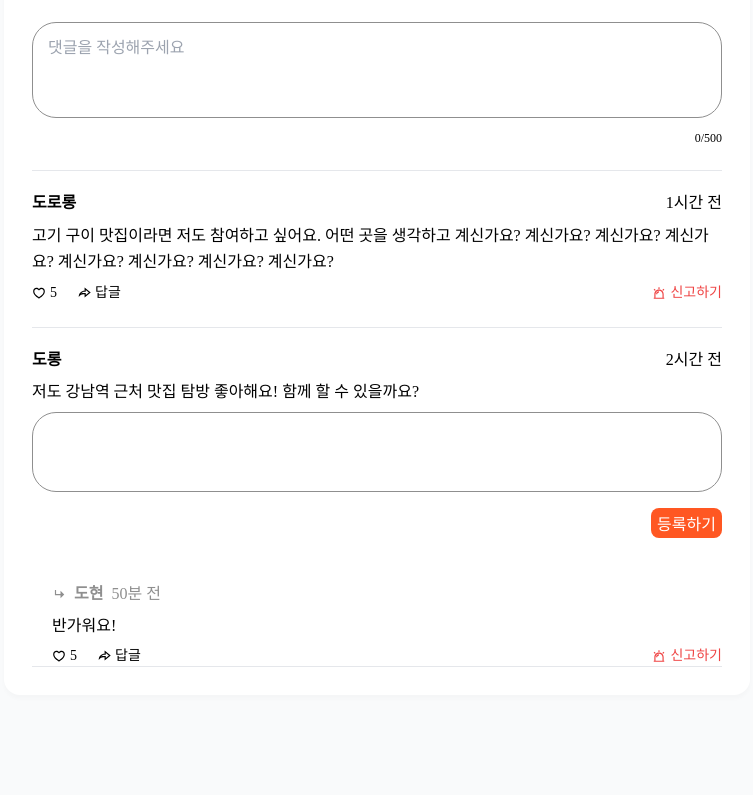
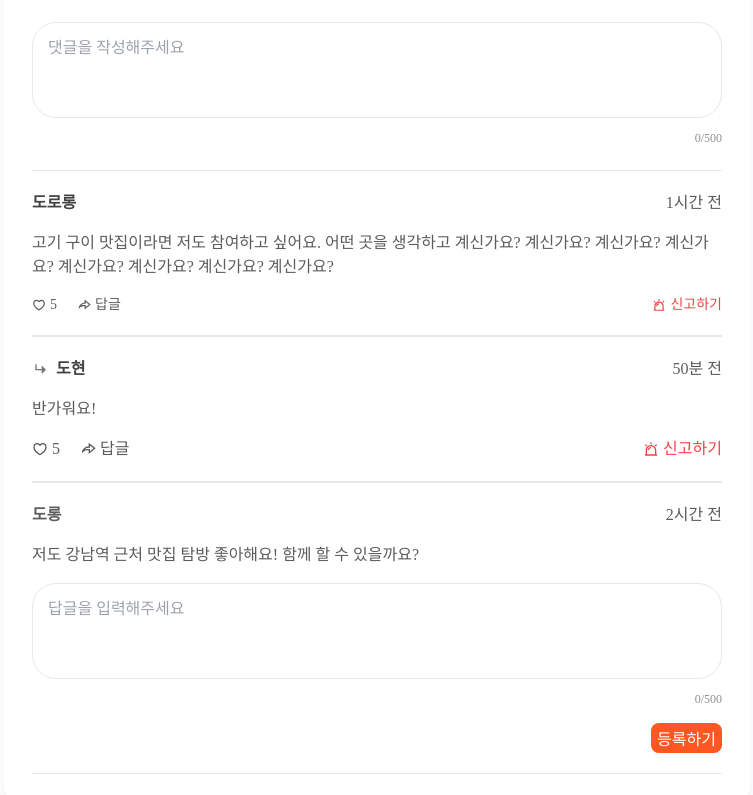
Before and after one commit to devdorong/BaB, a React (Vite) app: page /member/community/detail in a window 1280 px wide. Shown: the part 865-1660 px from the top of the page, without its empty margins (263-1016 px from the left). Built offline with nearby package versions, Linux system fonts and the light colour scheme; no server answers; a web font is replaced by a local one.

Commit message:
[docs] 게시글작성 진행중

```diff
--- a/src/pages/member/communitys/CommunityDetailPage.tsx
+++ b/src/pages/member/communitys/CommunityDetailPage.tsx
@@ -99,26 +99,27 @@ function CommunityDetailPage() {
           {/* 댓글등록 클릭시 작성될 내용 */}
           <textarea
             placeholder="댓글을 작성해주세요"
-            className="w-full h-24 px-4 py-3.5 rounded-3xl outline outline-1 outline-offset-[-1px] outline-color-grayscale-g-150 text-babgray-500 text-base resize-none focus:outline-none focus:ring-1 focus:ring-bab-500"
+            className="w-full h-24 px-4 py-3.5 rounded-3xl outline outline-1 outline-offset-[-1px] outline-babgray text-babgray-800 resize-none focus:outline-none focus:ring-1 focus:ring-bab"
           />
           {/* textarea 에 작성된 글자수 제한,실시간 연동 500자 제한*/}
-          <p className="self-stretch text-right text-color-grayscale-g500 text-xs">0/500</p>
+          <p className="self-stretch text-right text-babgray-500 text-xs">0/500</p>
         </div>
+        <div>
           {/* 기본버전 */}
-        <div className="flex flex-col gap-2 border-t border-테두리 pt-5">
+          <div className="flex flex-col gap-4 border-y border-y-babgray py-5 text-babgray-700">
             <div className="flex justify-between items-start">
               {/* 댓글작성자 닉네임 */}
-            <span className="text-color-grayscale-g800 text-base font-bold">도로롱</span>
+              <span className="text-babgray-800 font-bold">도로롱</span>
               {/* 댓글 작성시간 */}
-            <span className="text-color-grayscale-g700 text-base">1시간 전</span>
+              <span className="text-babgray-700">1시간 전</span>
             </div>
             {/* 등록한 댓글 내용 */}
-          <p className="text-color-grayscale-g700 text-base leading-relaxed">
+            <p className="text-babgray-700">
               고기 구이 맛집이라면 저도 참여하고 싶어요. 어떤 곳을 생각하고 계신가요? 계신가요?
               계신가요? 계신가요? 계신가요? 계신가요? 계신가요? 계신가요?
             </p>
             <div className="flex justify-between items-center text-sm">
-            <div className="flex gap-5 text-color-grayscale-g700">
+              <div className="flex gap-5 text-babgray-700">
                 {/* 눌렀을때 색바뀌면서 활성화 되며 개수 증가, 한번더 누르면 원상복구 후 좋아요 개수 감소 */}
                 <div className="flex items-center gap-1 cursor-pointer">
                   <RiHeart3Line />
@@ -137,39 +138,22 @@ function CommunityDetailPage() {
               </div>
             </div>
           </div>
-        {/* 답글버튼 눌렀을때 버전 */}
-        <div className="flex flex-col gap-2 border-t border-테두리 pt-5">
-          <div className="flex justify-between items-start">
-            {/* 답글 작성자 닉네임 */}
-            <p className="text-color-grayscale-g800 text-base font-bold">도롱</p>
-            {/* 답글 작성 시간 */}
-            <p className="text-color-grayscale-g700 text-base">2시간 전</p>
+          {/* 답글 달렸을때 버전 */}
+          <div className="flex flex-col gap-4 border-y border-y-babgray py-5 text-babgray-700">
+            <div className="flex justify-between items-center gap-2 text-babgray-500">
+              <div className="flex items-center gap-2">
+                <RiCornerDownRightFill className="text-babgray-600" />
+                {/* 답글 단 회원의 닉네임 */}
+                <p className="text-babgray-800 font-bold">도현</p>
               </div>
-          {/* 답글을 달 댓글 내용 */}
-          <p className="text-color-grayscale-g700 text-base">
-            저도 강남역 근처 맛집 탐방 좋아해요! 함께 할 수 있을까요?
-          </p>
-          {/* 답글 내용 */}
-          <textarea className="w-full h-20 px-4 py-3.5 rounded-3xl outline outline-1 outline-offset-[-1px] outline-color-grayscale-g-150 text-babgray-500 resize-none" />
-          <div className="flex justify-end pt-2">
-            {/* 등록하기 버튼 */}
-            <ButtonFillSm style={{ width: 'auto', fontWeight: 400 }}>등록하기</ButtonFillSm>
-          </div>
-        </div>
-        {/* 답글 달렸을때 버전 */}
-        <div className="flex flex-col gap-2 pl-5 border-b border-테두리 pt-5">
-          <div className="flex items-center gap-2 text-sm text-babgray-500">
-            <RiCornerDownRightFill className="text-color-grayscale-g600" />
-            {/* 답글 단 회원의 닉네임 */}
-            <p className="text-color-grayscale-g800 text-base font-bold">도현</p>
               {/* 답글 단 시간 */}
-            <p className="text-color-grayscale-g700 text-base">50분 전</p>
+              <p className="text-babgray-700">50분 전</p>
             </div>
             <div>
               {/* 답글 내용 */}
               <p className="text-color-grayscale-g700 text-base">반가워요!</p>
             </div>
-          <div className="flex justify-between items-center text-sm">
+            <div className="flex justify-between items-center">
               <div className="flex gap-5 text-color-grayscale-g700">
                 <div className="flex items-center gap-1 cursor-pointer">
                   {/* 눌렀을때 색바뀌면서 활성화 되며 개수 증가, 한번더 누르면 원상복구 후 좋아요 개수 감소 */}
@@ -189,6 +173,30 @@ function CommunityDetailPage() {
               </div>
             </div>
           </div>
+          {/* 답글버튼 눌렀을때 버전 */}
+          <div className="flex flex-col gap-4 border-y border-y-babgray py-5 text-babgray-700">
+            <div className="flex justify-between items-center">
+              {/* 답글 작성자 닉네임 */}
+              <p className="font-bold">도롱</p>
+              {/* 답글 작성 시간 */}
+              <p>2시간 전</p>
+            </div>
+            {/* 답글을 달 댓글 내용 */}
+            <p>저도 강남역 근처 맛집 탐방 좋아해요! 함께 할 수 있을까요?</p>
+            {/* 답글 내용 */}
+            <div className="flex flex-col gap-3">
+              <textarea
+                className="w-full h-24 px-4 py-3.5 rounded-3xl outline outline-1 outline-offset-[-1px] outline-babgray text-babgray-800 resize-none focus:outline-none focus:ring-1 focus:ring-bab"
+                placeholder="답글을 입력해주세요"
+              />
+              <p className="self-stretch text-right text-babgray-500 text-xs">0/500</p>
+            </div>
+            <div className="flex justify-end">
+              {/* 등록하기 버튼 */}
+              <ButtonFillSm style={{ width: 'auto', fontWeight: 400 }}>등록하기</ButtonFillSm>
+            </div>
+          </div>
+        </div>
       </div>
     </div>
   );
--- a/src/pages/member/communitys/CommunityPage.tsx
+++ b/src/pages/member/communitys/CommunityPage.tsx
@@ -211,8 +211,10 @@ function CommunityPage() {
               {currentItems.length > 0 ? (
                 currentItems.map(item => (
                   <div
+                    // 디테일 페이지 :id 이동 추가
+                    onClick={() => navigate(`/member/community/detail`)}
                     key={item.id}
-                    className="w-full h-auto flex flex-col gap-4 bg-white shadow-card rounded-xl2 py-6 px-8 "
+                    className="w-full h-auto flex flex-col gap-4 bg-white shadow-card rounded-xl2 py-6 px-8 cursor-pointer"
                   >
                     <div className="flex justify-between">
                       <div>{tagComponents[item.tag as FilteredTag] ?? item.tag}</div>
@@ -228,6 +230,8 @@ function CommunityPage() {
                         <span className="flex items-center gap-1">
                           <RiChat3Line />
                           {item.comments?.length}
+                          {/* 뷰어추가 */}
+                          {/* 좋아요수 추가 */}
                         </span>
                       </div>
                     </div>
```
Lines whose indentation alone changed are shown as unchanged.
